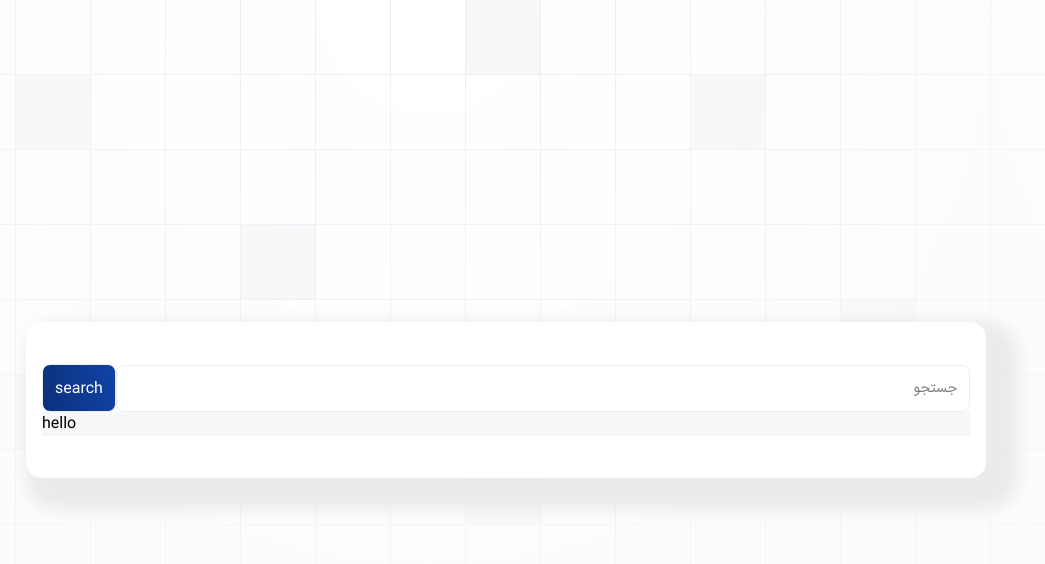
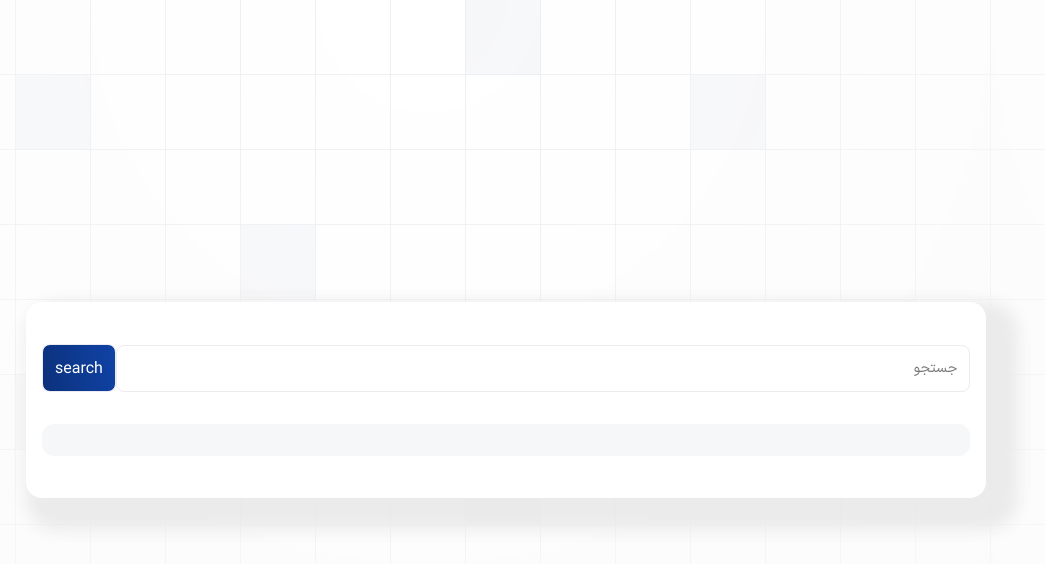
Before and after one commit to Sabamoradi/geo-app, a React (Create React App) app: page /home in a window 1280 px wide. Shown: the top 564 px of the page, without its empty margins (134-1179 px from the left). Built offline with nearby package versions, Linux system fonts and the light colour scheme.

Commit message:
add map container for shwoing map

```diff
--- a/src/App.tsx
+++ b/src/App.tsx
@@ -3,6 +3,8 @@ import "./assets/font/font.css";
 import { BrowserRouter, Navigate, Route, Routes } from "react-router-dom";
 import Login from "./domains/Login";
 import Home from "./domains/Home";
+import 'leaflet/dist/leaflet.css';
+
 
 const App = () => {
   return (
--- a/src/components/HomeResult/StyledHomeResult.tsx
+++ b/src/components/HomeResult/StyledHomeResult.tsx
@@ -9,9 +9,12 @@ const StyledHomeResult = styled.div`
     min-height: 0;
     transition: all 0.3s;
     overflow: hidden;
+    padding:${toRem(16)};
+    border-radius:${toRem(12)};
 
     &.result_height {
       min-height: ${toRem(100)};
+
     }
   }
 `;
--- a/src/components/HomeResult/index.tsx
+++ b/src/components/HomeResult/index.tsx
@@ -1,3 +1,4 @@
+import MapComponent from "../Map";
 import { StyledHomeResult } from "./StyledHomeResult";
 
 //TODO
@@ -11,9 +12,11 @@ const HomeResult = (props: Props) => {
 
   return (
     <StyledHomeResult
-      className={`result_wrapper ${item !== null && "result_height"}`}
+      className={`result_wrapper mt-32 ${item !== null && "result_height"}`}
     >
-      hello
+      {item !== null && (
+        <MapComponent lat={item.latitude} lng={item.longitude} />
+      )}
     </StyledHomeResult>
   );
 };
--- /dev/null
+++ b/src/components/Map/index.tsx
@@ -0,0 +1,35 @@
+import React from "react";
+import { MapContainer, TileLayer, Marker, Popup } from "react-leaflet";
+import "leaflet/dist/leaflet.css";
+
+interface Props {
+  lat: number;
+  lng: number;
+  zoom?: number;
+}
+
+const MapComponent = (props: Props) => {
+  const { lat, lng, zoom } = props;
+
+  const position: [number, number] = [lat, lng];
+
+  return (
+    <MapContainer
+      center={position}
+      zoom={zoom}
+      style={{ height: "147px", width: "161px" }}
+    >
+      <TileLayer
+        url="https://{s}.tile.openstreetmap.org/{z}/{x}/{y}.png"
+        attribution='&copy; <a href="https://www.openstreetmap.org/copyright">OpenStreetMap</a> contributors'
+      />
+      <Marker position={position}>
+        <Popup>
+          A custom marker at {lat}, {lng}.
+        </Popup>
+      </Marker>
+    </MapContainer>
+  );
+};
+
+export default MapComponent;
```
Also changed, not shown: package.json (+8 -5 lines), 1 other file (tests, documents, lock files or other folders).
